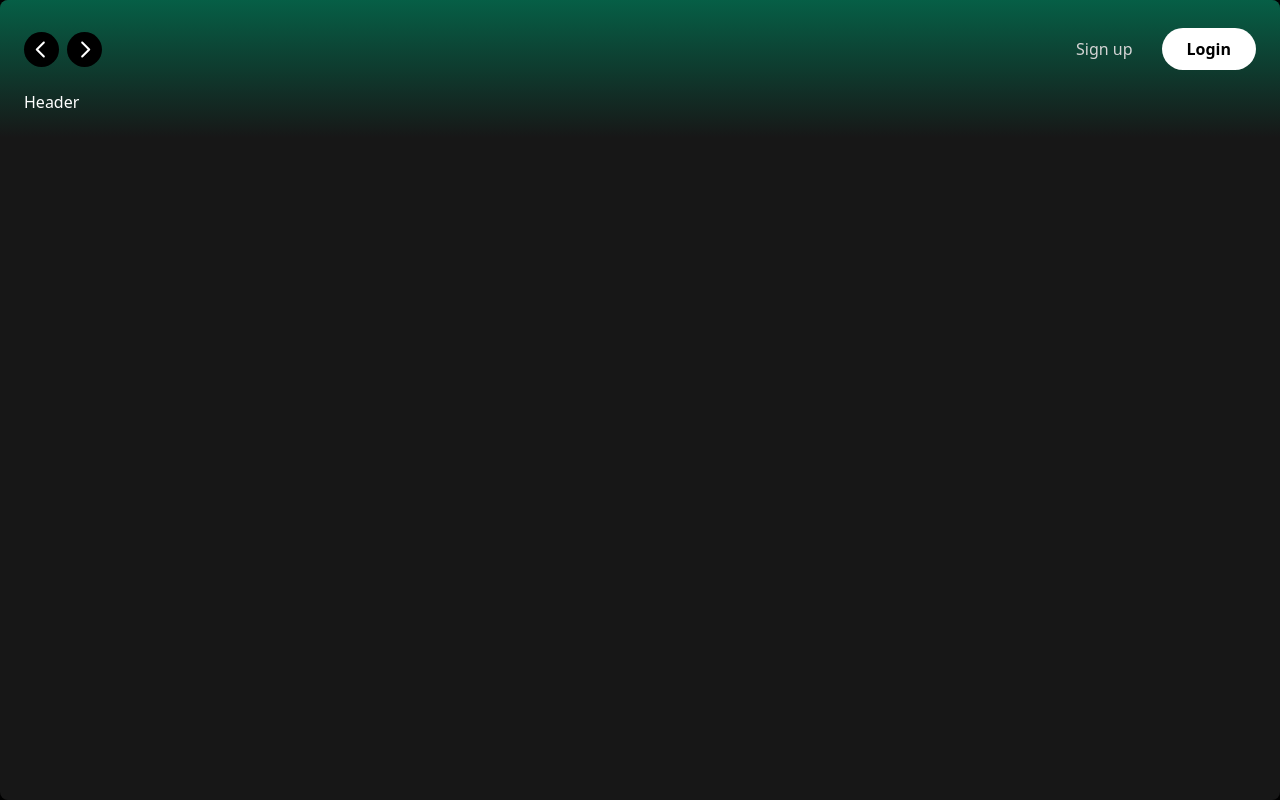
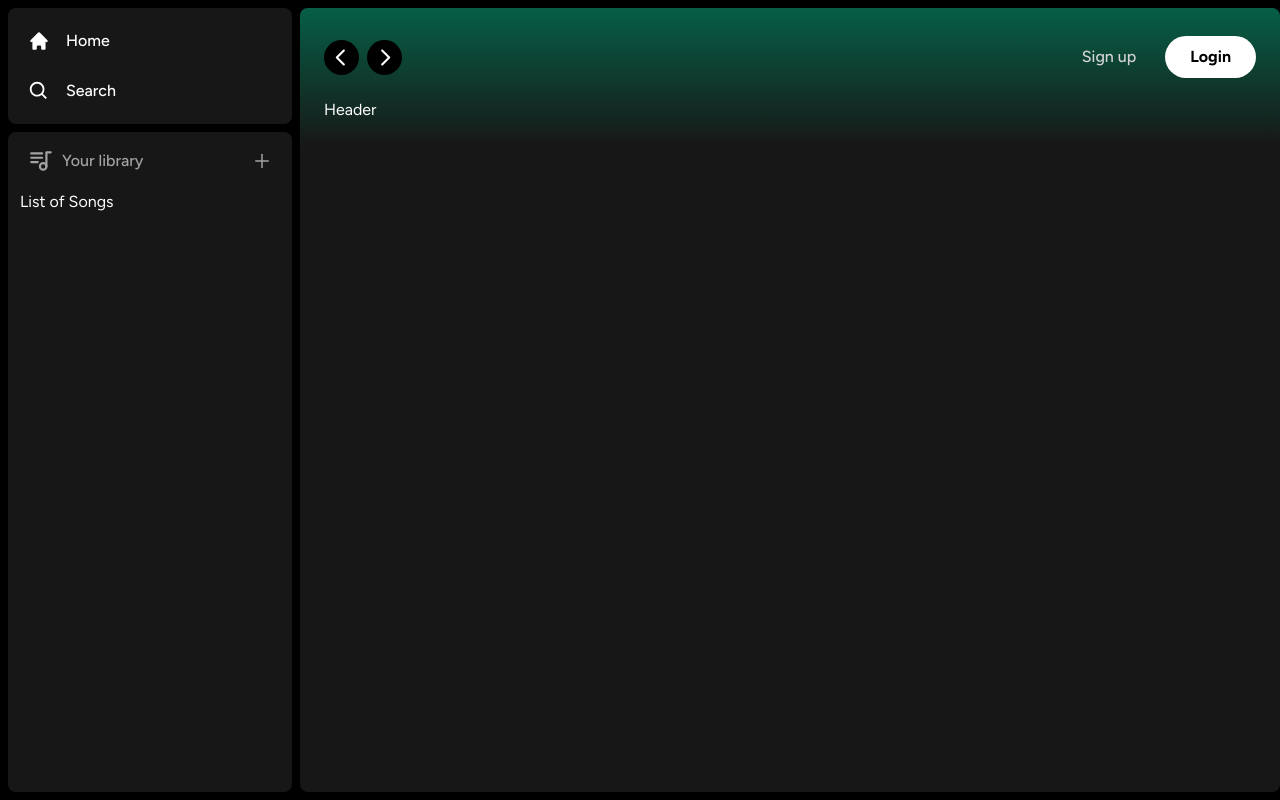
Before and after one commit to LuanCKRG/spotify-clone, a Next.js app: page / in a window 1280 px wide. Built offline with nearby package versions, Linux system fonts and the light colour scheme.

Commit message:
feat: add font and Sidebar component

```diff
--- a/src/app/layout.tsx
+++ b/src/app/layout.tsx
@@ -1,18 +1,23 @@
+import Sidebar from '@/components/Sidebar'
+
+import { Figtree } from 'next/font/google'
 import './globals.css'
 
+const font = Figtree({ subsets: ['latin'] })
+
 export const metadata = {
-  title: 'Spotify-Clone',
+  title: 'Spotify Clone',
   description: 'A interface clone of spotify, from LuanCK '
 }
 
-export default function RootLayout({
-  children
-}: {
-  children: React.ReactNode
-}) {
+export default function RootLayout({ children }: { children: React.ReactNode }) {
   return (
     <html lang="pt-br">
-      <body>{children}</body>
+      <body className={font.className}>
+        <Sidebar>
+          {children}
+        </Sidebar>
+      </body>
     </html>
   )
 }
```
